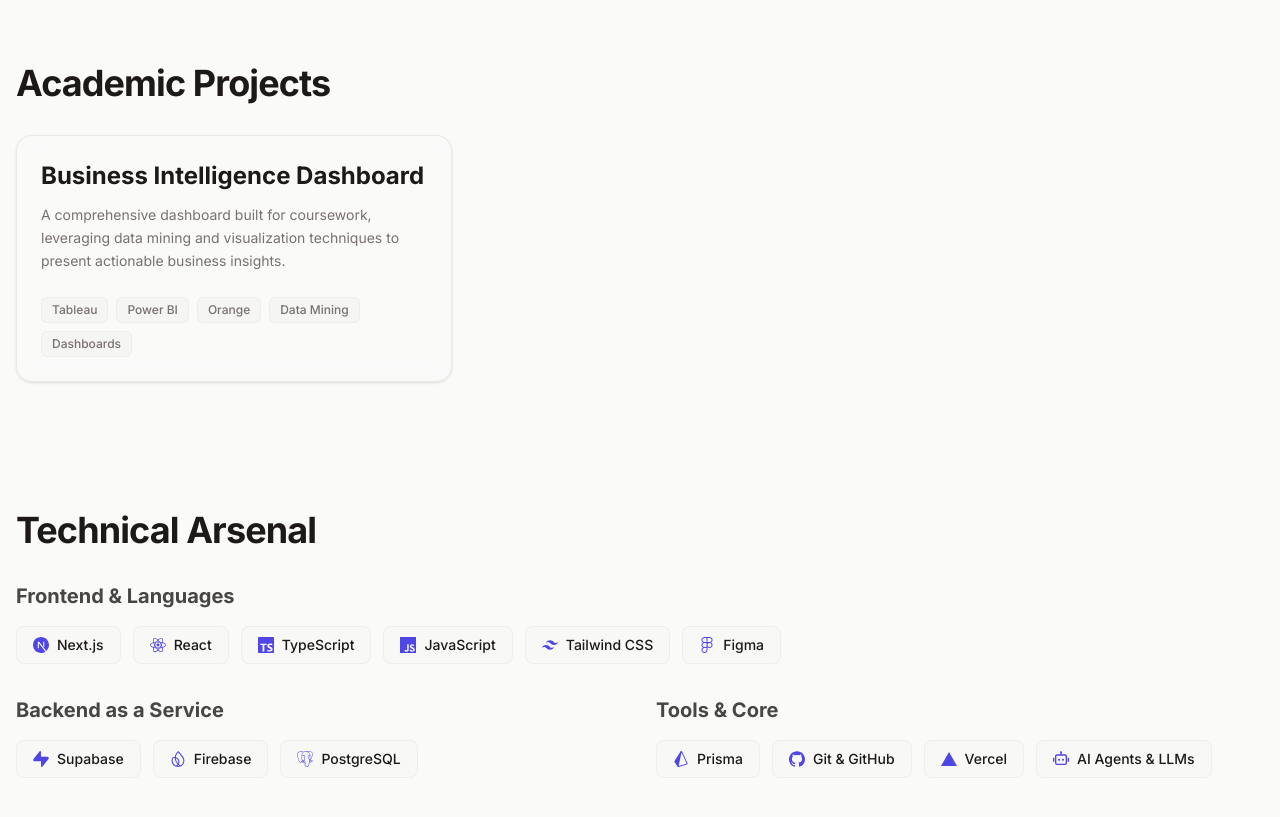
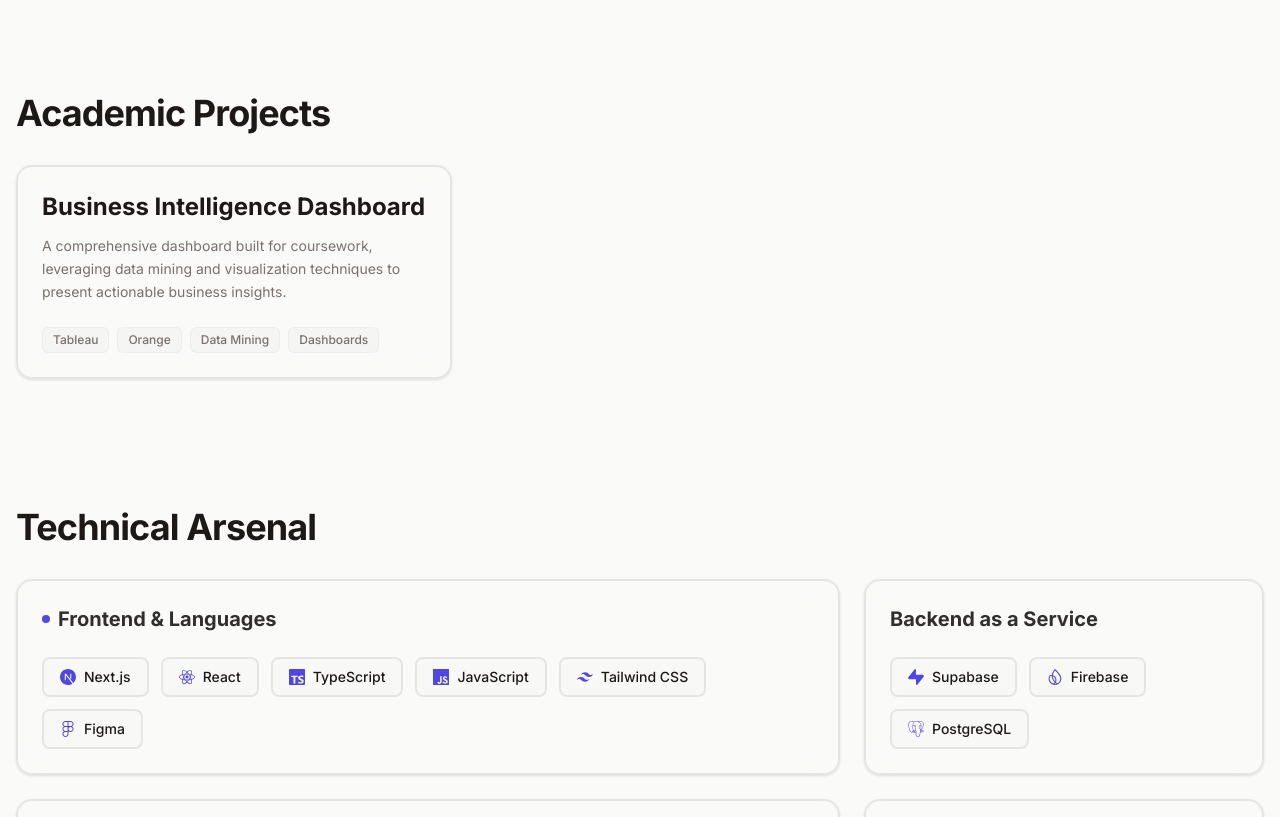
Before and after one commit to oneilh/oneil_obidiaso_portfolio, a Next.js app: page / in a window 1280 px wide. Shown: the part 1980-2797 px from the top of the page. Built offline with nearby package versions, Linux system fonts and the light colour scheme.

Commit message:
feat: initialize portfolio website with layout, data definitions, and core UI components

```diff
--- a/app/page.tsx
+++ b/app/page.tsx
@@ -22,8 +22,8 @@
     <div className="flex flex-col min-h-screen">
       {/* Header */}
       <header className="fixed top-4 md:top-6 z-50 w-full flex justify-center px-4 pointer-events-none">
-        <div className="pointer-events-auto flex items-center justify-between px-6 py-3 rounded-none backdrop-blur-xl bg-background/70 border border-border/80 shadow-lg shadow-black/5 dark:shadow-white/5 transition-all hover:bg-background/80">
-          <div className="font-extrabold text-xl tracking-tight mr-6 md:pr-6 md:border-r border-border/50">
+        <div className="pointer-events-auto flex items-center justify-between px-6 py-3 rounded-none backdrop-blur-xl bg-background/70 border-2 border-border shadow-lg shadow-black/5 dark:shadow-white/5 transition-all hover:bg-background/80">
+          <div className="font-extrabold text-xl tracking-tight mr-6 md:pr-6 md:border-r-2 border-border">
             O&apos;Neil<span className="text-accent">.</span>
           </div>
           <nav className="hidden md:flex items-center gap-6 text-sm font-medium text-muted-foreground mr-6">
@@ -58,7 +58,7 @@
               Journey
             </a>
           </nav>
-          <div className="flex items-center md:pl-6 md:border-l border-border/50">
+          <div className="flex items-center md:pl-6 md:border-l-2 border-border">
             <ThemeToggle />
           </div>
         </div>
@@ -191,7 +191,6 @@
               <div className="flex flex-wrap gap-2 mt-auto">
                 {[
                   "Tableau",
-                  "Power BI",
                   "Orange",
                   "Data Mining",
                   "Dashboards",
@@ -211,66 +210,116 @@
         {/* Skills Section */}
         <section id="skills">
           <SectionHeading>Technical Arsenal</SectionHeading>
-          <div className="space-y-8">
-            <div>
-              <h3 className="text-xl font-bold mb-4 text-foreground/80">
+          <div className="grid grid-cols-1 md:grid-cols-3 gap-6">
+
+            {/* Frontend Card */}
+            <Card className="md:col-span-2 p-6 flex flex-col justify-center relative overflow-hidden group/card bg-card/50 hover:bg-card transition-colors">
+              <div className="absolute inset-0 bg-gradient-to-br from-accent/5 via-transparent to-transparent opacity-0 group-hover/card:opacity-100 transition-opacity duration-500 pointer-events-none" />
+              <h3 className="text-xl font-bold mb-6 text-foreground/90 flex items-center gap-2">
+                <span className="w-2 h-2 rounded-full bg-accent animate-pulse" />
                 Frontend & Languages
               </h3>
               <div className="flex flex-wrap gap-3">
                 {skills.frontend.map((skill) => (
                   <div
                     key={skill.name}
-                    className="flex items-center gap-2 px-4 py-2 bg-muted/50 rounded-lg border border-border/50 text-sm font-medium hover:bg-muted transition-colors"
+                    className="group relative flex items-center gap-2 px-4 py-2 bg-muted/50 hover:bg-background rounded-lg border-2 border-border hover:border-accent hover:-translate-y-1 hover:shadow-md hover:shadow-accent/10 transition-all duration-300 text-sm font-medium cursor-default"
                   >
                     <skill.icon
-                      className="w-4 h-4 text-accent"
+                      className={`w-4 h-4 text-accent transition-colors duration-300 ${skill.color}`}
                       aria-hidden="true"
                     />{" "}
-                    {skill.name}
+                    <span className="relative z-10">{skill.name}</span>
+                    {/* Tooltip */}
+                    <div className="pointer-events-none absolute -top-10 left-1/2 -translate-x-1/2 opacity-0 group-hover:opacity-100 transition-all duration-300 bg-foreground text-background text-xs px-2.5 py-1 rounded shadow-xl whitespace-nowrap z-20 font-medium">
+                      {skill.context}
+                      <div className="absolute -bottom-1 left-1/2 -translate-x-1/2 border-4 border-transparent border-t-foreground" />
+                    </div>
                   </div>
                 ))}
               </div>
-            </div>
-            <div className="grid grid-cols-1 md:grid-cols-2 gap-8">
-              <div>
-                <h3 className="text-xl font-bold mb-4 text-foreground/80">
+            </Card>
+
+            {/* BaaS Card */}
+            <Card className="p-6 flex flex-col justify-center relative overflow-hidden group/card bg-card/50 hover:bg-card transition-colors">
+              <div className="absolute inset-0 bg-gradient-to-br from-accent/5 via-transparent to-transparent opacity-0 group-hover/card:opacity-100 transition-opacity duration-500 pointer-events-none" />
+              <h3 className="text-xl font-bold mb-6 text-foreground/90">
                 Backend as a Service
               </h3>
               <div className="flex flex-wrap gap-3">
                 {skills.baas.map((skill) => (
                   <div
                     key={skill.name}
-                      className="flex items-center gap-2 px-4 py-2 bg-muted/50 rounded-lg border border-border/50 text-sm font-medium hover:bg-muted transition-colors"
+                    className="group relative flex items-center gap-2 px-4 py-2 bg-muted/50 hover:bg-background rounded-lg border-2 border-border hover:border-accent hover:-translate-y-1 hover:shadow-md hover:shadow-accent/10 transition-all duration-300 text-sm font-medium cursor-default"
                   >
                     <skill.icon
-                        className="w-4 h-4 text-accent"
+                      className={`w-4 h-4 text-accent transition-colors duration-300 ${skill.color}`}
                       aria-hidden="true"
                     />{" "}
-                      {skill.name}
+                    <span className="relative z-10">{skill.name}</span>
+                    {/* Tooltip */}
+                    <div className="pointer-events-none absolute -top-10 left-1/2 -translate-x-1/2 opacity-0 group-hover:opacity-100 transition-all duration-300 bg-foreground text-background text-xs px-2.5 py-1 rounded shadow-xl whitespace-nowrap z-20 font-medium">
+                      {skill.context}
+                      <div className="absolute -bottom-1 left-1/2 -translate-x-1/2 border-4 border-transparent border-t-foreground" />
+                    </div>
                   </div>
                 ))}
               </div>
-              </div>
-              <div>
-                <h3 className="text-xl font-bold mb-4 text-foreground/80">
+            </Card>
+
+            {/* Tools Card */}
+            <Card className="md:col-span-2 p-6 flex flex-col justify-center relative overflow-hidden group/card bg-card/50 hover:bg-card transition-colors">
+              <div className="absolute inset-0 bg-gradient-to-br from-accent/5 via-transparent to-transparent opacity-0 group-hover/card:opacity-100 transition-opacity duration-500 pointer-events-none" />
+              <h3 className="text-xl font-bold mb-6 text-foreground/90">
                 Tools & Core
               </h3>
               <div className="flex flex-wrap gap-3">
                 {skills.tools.map((skill) => (
                   <div
                     key={skill.name}
-                      className="flex items-center gap-2 px-4 py-2 bg-muted/50 rounded-lg border border-border/50 text-sm font-medium hover:bg-muted transition-colors"
+                    className="group relative flex items-center gap-2 px-4 py-2 bg-muted/50 hover:bg-background rounded-lg border-2 border-border hover:border-accent hover:-translate-y-1 hover:shadow-md hover:shadow-accent/10 transition-all duration-300 text-sm font-medium cursor-default"
                   >
                     <skill.icon
-                        className="w-4 h-4 text-accent"
+                      className={`w-4 h-4 text-accent transition-colors duration-300 ${skill.color}`}
                       aria-hidden="true"
                     />{" "}
-                      {skill.name}
+                    <span className="relative z-10">{skill.name}</span>
+                    {/* Tooltip */}
+                    <div className="pointer-events-none absolute -top-10 left-1/2 -translate-x-1/2 opacity-0 group-hover:opacity-100 transition-all duration-300 bg-foreground text-background text-xs px-2.5 py-1 rounded shadow-xl whitespace-nowrap z-20 font-medium">
+                      {skill.context}
+                      <div className="absolute -bottom-1 left-1/2 -translate-x-1/2 border-4 border-transparent border-t-foreground" />
+                    </div>
                   </div>
                 ))}
               </div>
+            </Card>
+
+            {/* Data & Analytics Card */}
+            <Card className="p-6 flex flex-col justify-center relative overflow-hidden group/card bg-card/50 hover:bg-card transition-colors">
+              <div className="absolute inset-0 bg-gradient-to-bl from-accent/5 via-transparent to-transparent opacity-0 group-hover/card:opacity-100 transition-opacity duration-500 pointer-events-none" />
+              <h3 className="text-xl font-bold mb-6 text-foreground/90">
+                Data & Analytics
+              </h3>
+              <div className="flex flex-wrap gap-3">
+                {skills.data.map((skill) => (
+                  <div
+                    key={skill.name}
+                    className="group relative flex items-center gap-2 px-4 py-2 bg-muted/50 hover:bg-background rounded-lg border-2 border-border hover:border-accent hover:-translate-y-1 hover:shadow-md hover:shadow-accent/10 transition-all duration-300 text-sm font-medium cursor-default"
+                  >
+                    <skill.icon
+                      className={`w-4 h-4 text-accent transition-colors duration-300 ${skill.color}`}
+                      aria-hidden="true"
+                    />{" "}
+                    <span className="relative z-10">{skill.name}</span>
+                    {/* Tooltip */}
+                    <div className="pointer-events-none absolute -top-10 left-1/2 -translate-x-1/2 opacity-0 group-hover:opacity-100 transition-all duration-300 bg-foreground text-background text-xs px-2.5 py-1 rounded shadow-xl whitespace-nowrap z-20 font-medium">
+                      {skill.context}
+                      <div className="absolute -bottom-1 left-1/2 -translate-x-1/2 border-4 border-transparent border-t-foreground" />
                     </div>
                   </div>
+                ))}
+              </div>
+            </Card>
 
           </div>
         </section>
--- a/components/ProjectModal.tsx
+++ b/components/ProjectModal.tsx
@@ -51,7 +51,7 @@
     }}>
       <Dialog.Portal>
         <Dialog.Overlay className="fixed inset-0 bg-background/80 backdrop-blur-sm z-50 transition-opacity" />
-        <Dialog.Content className="fixed left-[50%] top-[50%] z-50 grid w-full max-w-4xl translate-x-[-50%] translate-y-[-50%] gap-4 border border-border bg-background p-6 shadow-lg sm:rounded-lg md:w-full h-[90vh] md:h-[85vh] overflow-hidden flex flex-col">
+        <Dialog.Content className="fixed left-[50%] top-[50%] z-50 grid w-full max-w-4xl translate-x-[-50%] translate-y-[-50%] gap-4 border-2 border-border bg-background p-6 shadow-lg sm:rounded-lg md:w-full h-[90vh] md:h-[85vh] overflow-hidden flex flex-col">
 
           <div className="flex justify-between items-start mb-4 shrink-0">
             <div>
@@ -78,7 +78,7 @@
                 <div className="h-64 bg-muted rounded w-full mt-6"></div>
               </div>
             ) : error ? (
-              <div className="text-destructive p-4 border border-destructive/50 rounded-lg bg-destructive/10">
+              <div className="text-destructive p-4 border-2 border-destructive rounded-lg bg-destructive/10">
                 {error}
               </div>
             ) : (
--- a/components/ui/button.tsx
+++ b/components/ui/button.tsx
@@ -15,7 +15,7 @@
     const variants = {
       primary: "bg-foreground text-background hover:bg-foreground/90 shadow-sm hover:shadow-md hover:shadow-foreground/10",
       secondary: "bg-muted text-foreground hover:bg-muted/80 shadow-sm hover:shadow-md hover:shadow-muted/20",
-      outline: "border-2 border-border/60 bg-transparent hover:bg-muted hover:border-border text-foreground",
+      outline: "border-2 border-border bg-transparent hover:bg-muted text-foreground",
       ghost: "bg-transparent hover:bg-muted text-foreground",
     };
 
--- a/components/ui/card.tsx
+++ b/components/ui/card.tsx
@@ -14,7 +14,7 @@
         ref={ref}
         whileHover={{ y: -4, scale: 1.01 }}
         transition={{ duration: 0.3, ease: "easeOut" }}
-        className={`rounded-2xl border border-border/80 bg-background/70 backdrop-blur-md shadow-sm hover:shadow-xl hover:border-accent/40 transition-all duration-300 ${className}`}
+        className={`rounded-2xl border-2 border-border bg-background/70 backdrop-blur-md shadow-sm hover:shadow-xl hover:border-accent transition-all duration-300 ${className}`}
         {...props}
       >
         {children}
--- a/data/portfolio.ts
+++ b/data/portfolio.ts
@@ -5,26 +5,32 @@
   SiSupabase, SiPrisma, SiGithub, SiVercel
 } from "react-icons/si";
 import { RiRobot2Line } from "react-icons/ri";
+import { FiPieChart, FiBarChart2, FiActivity, FiDatabase } from "react-icons/fi";
 
 export const skills = {
   frontend: [
-    { name: "Next.js", icon: SiNextdotjs },
-    { name: "React", icon: SiReact },
-    { name: "TypeScript", icon: SiTypescript },
-    { name: "JavaScript", icon: SiJavascript },
-    { name: "Tailwind CSS", icon: SiTailwindcss },
-    { name: "Figma", icon: SiFigma },
+    { name: "Next.js", icon: SiNextdotjs, color: "group-hover:text-black dark:group-hover:text-white", context: "Built Firn0 & Outsy" },
+    { name: "React", icon: SiReact, color: "group-hover:text-[#61DAFB]", context: "Core component architecture" },
+    { name: "TypeScript", icon: SiTypescript, color: "group-hover:text-[#3178C6]", context: "Type-safe applications" },
+    { name: "JavaScript", icon: SiJavascript, color: "group-hover:text-[#F7DF1E]", context: "Dynamic interactions" },
+    { name: "Tailwind CSS", icon: SiTailwindcss, color: "group-hover:text-[#06B6D4]", context: "Rapid, responsive UI" },
+    { name: "Figma", icon: SiFigma, color: "group-hover:text-[#F24E1E]", context: "Prototyping & UX design" },
   ],
   baas: [
-    { name: "Supabase", icon: SiSupabase },
-    { name: "Firebase", icon: SiFirebase },
-    { name: "PostgreSQL", icon: SiPostgresql },
+    { name: "Supabase", icon: SiSupabase, color: "group-hover:text-[#3ECF8E]", context: "Open source BaaS" },
+    { name: "Firebase", icon: SiFirebase, color: "group-hover:text-[#FFCA28]", context: "Real-time databases & Auth" },
+    { name: "PostgreSQL", icon: SiPostgresql, color: "group-hover:text-[#4169E1]", context: "Relational data modeling" },
   ],
   tools: [
-    { name: "Prisma", icon: SiPrisma },
-    { name: "Git & GitHub", icon: SiGithub },
-    { name: "Vercel", icon: SiVercel },
-    { name: "AI Agents & LLMs", icon: RiRobot2Line },
+    { name: "Prisma", icon: SiPrisma, color: "group-hover:text-black dark:group-hover:text-white", context: "Type-safe database ORM" },
+    { name: "Git & GitHub", icon: SiGithub, color: "group-hover:text-[#181717] dark:group-hover:text-white", context: "Version control & CI/CD" },
+    { name: "Vercel", icon: SiVercel, color: "group-hover:text-black dark:group-hover:text-white", context: "Seamless deployments" },
+    { name: "AI Agents & LLMs", icon: RiRobot2Line, color: "group-hover:text-[#8B5CF6]", context: "Automated workflows & tools" },
+  ],
+  data: [
+    { name: "Tableau", icon: FiActivity, color: "group-hover:text-[#E97627]", context: "Data visualization" },
+    { name: "Orange", icon: FiPieChart, color: "group-hover:text-[#F39C12]", context: "Visual data mining" },
+    { name: "Data Mining", icon: FiDatabase, color: "group-hover:text-[#3498DB]", context: "Actionable business insights" },
   ],
 };
 
```
Also changed, not shown: components/ExperienceTabs.tsx (+9 -9 lines), components/ProjectCard.tsx (+4 -4 lines). Lines whose indentation alone changed are shown as unchanged.
